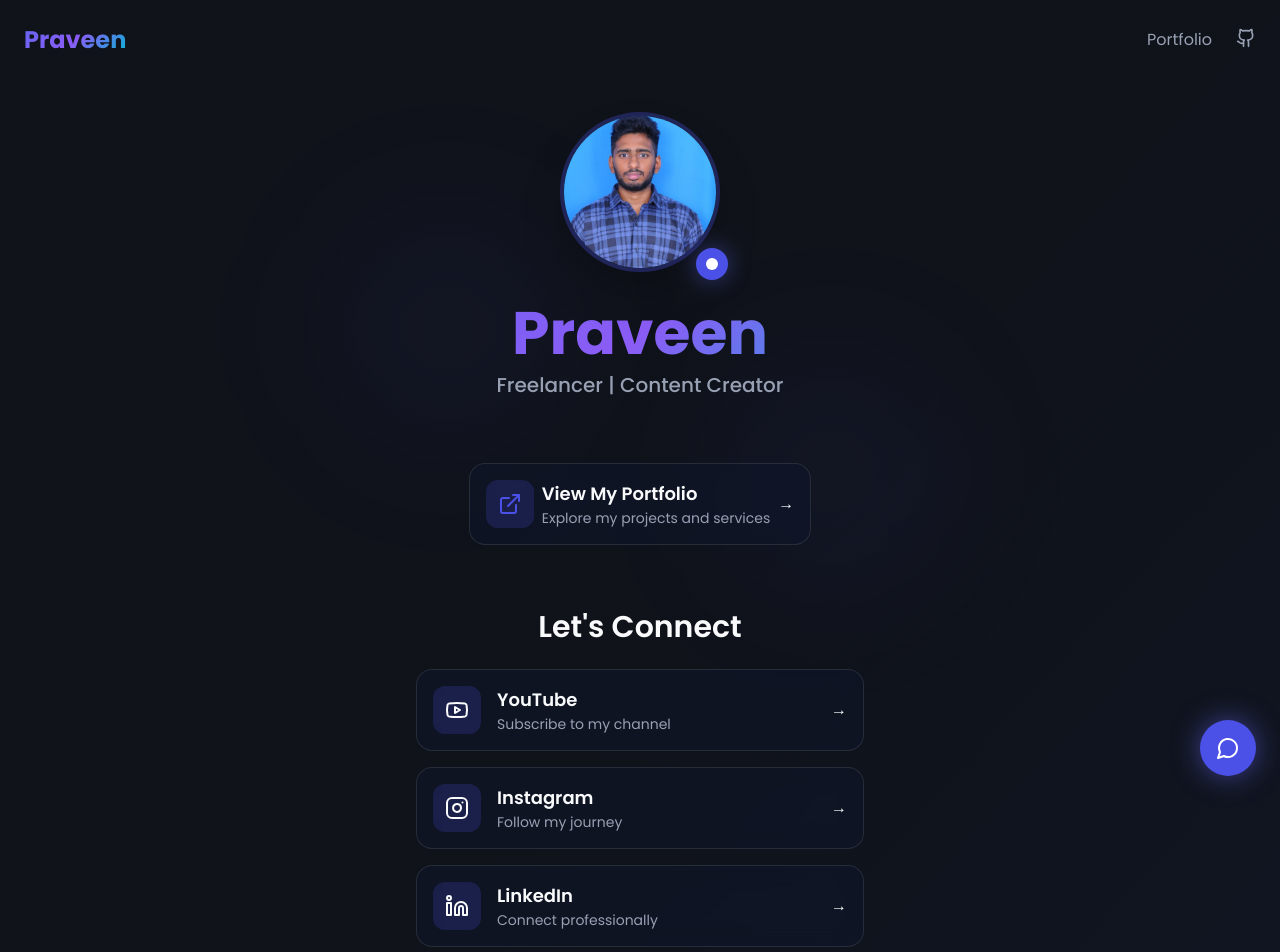
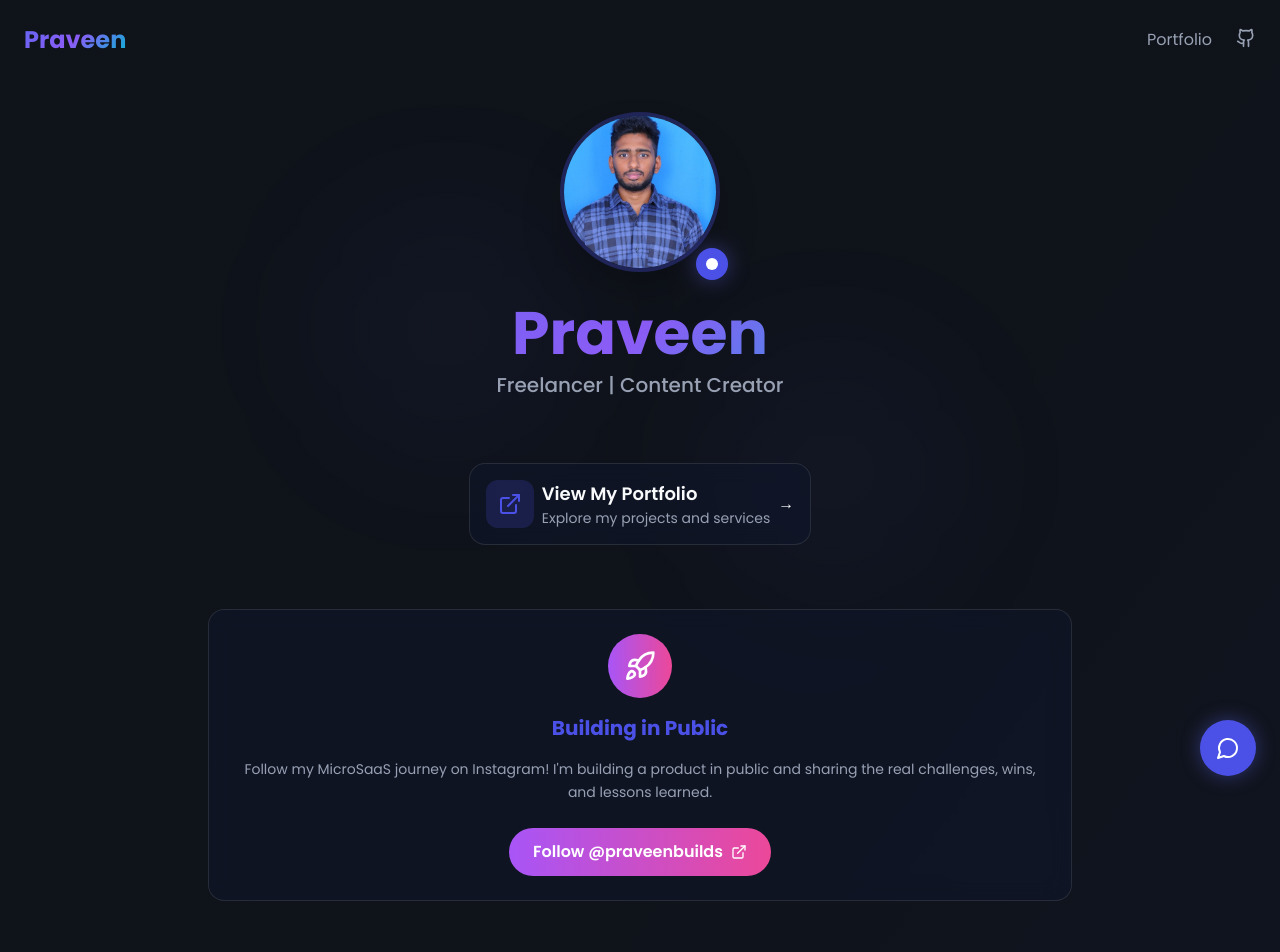
Before and after one commit to Praveeenmain/praveen-unfiltered-connect, a React (Vite) app: page /link-in-bio in a window 1280 px wide. Shown: the top 952 px of the page. Built offline with nearby package versions, Linux system fonts and the light colour scheme.

Commit message:
Add Building in Public section to Link in Bio page

```diff
--- a/src/pages/Index.tsx
+++ b/src/pages/Index.tsx
@@ -6,7 +6,7 @@ import SocialLinks from '@/components/SocialLinks';
 import ContactForm from '@/components/ContactForm';
 import FloatingContactButton from '@/components/FloatingContactButton';
 import { useScrollAnimation } from '@/hooks/useScrollAnimation';
-import { ExternalLink, Github } from 'lucide-react';
+import { ExternalLink, Github, Rocket } from 'lucide-react';
 
 const Index = () => {
   useScrollAnimation();
@@ -64,6 +64,30 @@ const Index = () => {
             </Link>
           </section>
 
+          {/* Building in Public Section */}
+          <section className="text-center animate-on-scroll">
+            <div className="glass-card p-6 rounded-2xl space-y-4 transform transition-all duration-300 hover:scale-105 hover:shadow-2xl">
+              <div className="w-16 h-16 bg-gradient-to-r from-purple-500 to-pink-500 rounded-full flex items-center justify-center mx-auto">
+                <Rocket className="w-8 h-8 text-white" />
+              </div>
+              <h3 className="text-xl font-bold text-primary">Building in Public</h3>
+              <p className="text-muted-foreground text-sm leading-relaxed">
+                Follow my MicroSaaS journey on Instagram! I'm building a product in public and sharing the real challenges, wins, and lessons learned.
+              </p>
+              <div className="pt-2">
+                <a
+                  href="https://www.instagram.com/praveenbuilds"
+                  target="_blank"
+                  rel="noopener noreferrer"
+                  className="inline-flex items-center space-x-2 bg-gradient-to-r from-purple-500 to-pink-500 hover:from-purple-600 hover:to-pink-600 text-white px-6 py-3 rounded-full font-semibold transition-all duration-300 hover:scale-105"
+                >
+                  <span>Follow @praveenbuilds</span>
+                  <ExternalLink className="w-4 h-4" />
+                </a>
+              </div>
+            </div>
+          </section>
+
           {/* Social Links */}
           <SocialLinks />
 
```
